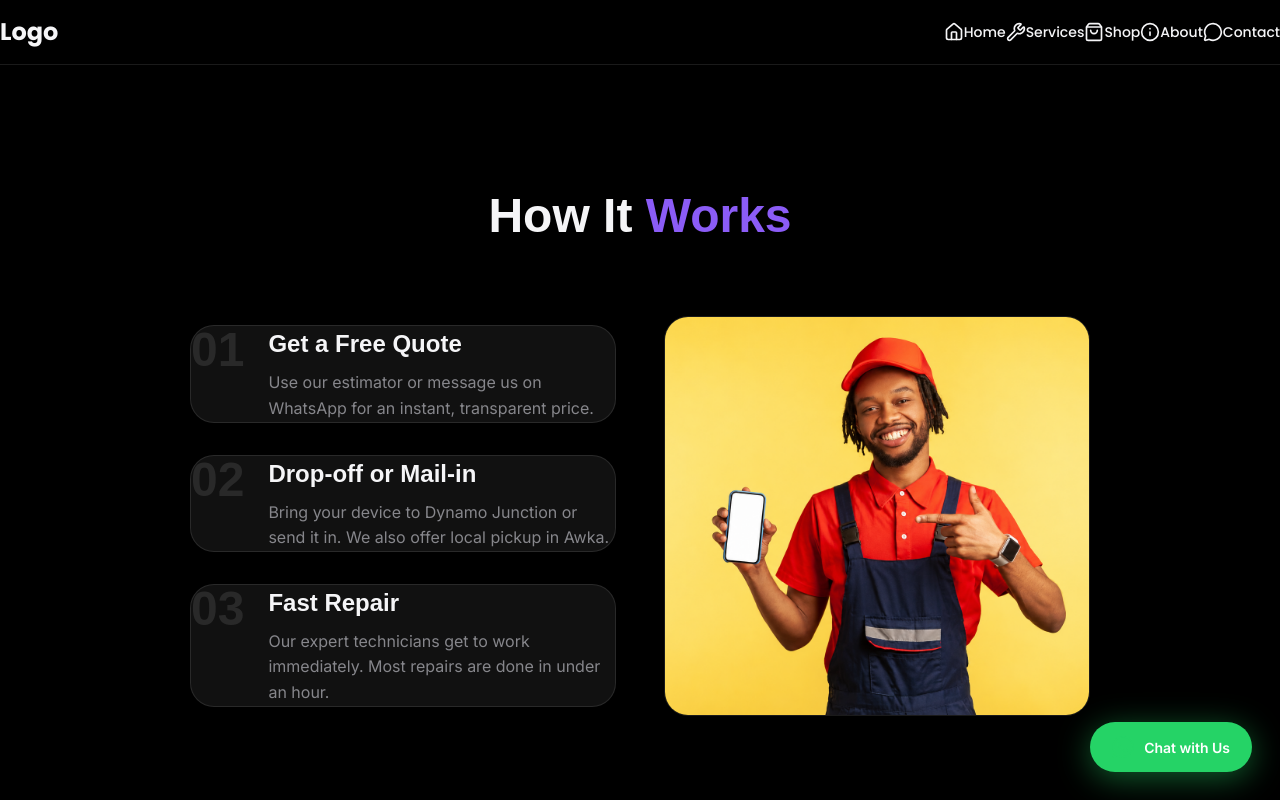
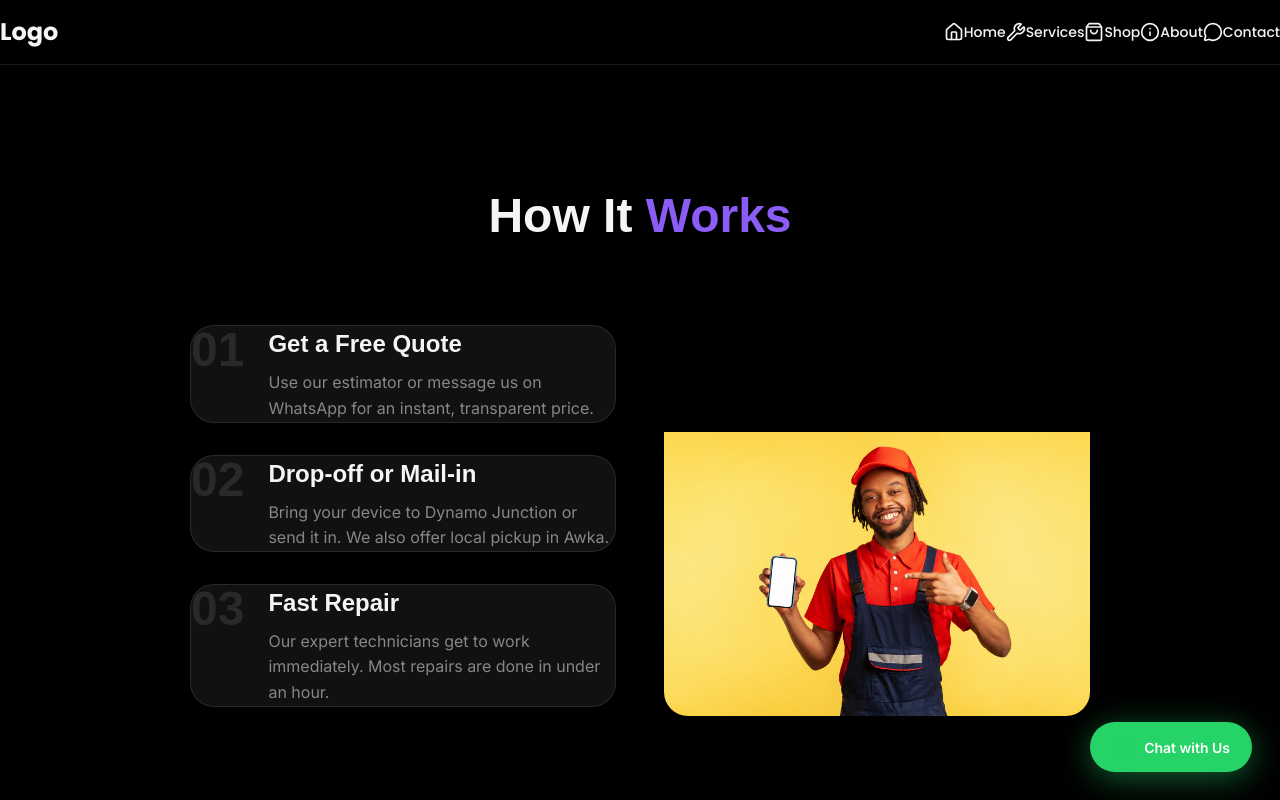
Before and after one commit to antihero999/ZIkFIX, a Next.js app: page /book in a window 1280 px wide. Shown: the top 800 px of the page. Built offline with nearby package versions, Linux system fonts and the light colour scheme.

Commit message:
Fix Zikfix man image scaling and layout

```diff
--- a/components/HowItWorksSection.tsx
+++ b/components/HowItWorksSection.tsx
@@ -100,13 +100,13 @@ export default function HowItWorksSection() {
             whileInView={{ opacity: 1, x: 0 }}
             viewport={{ once: true }}
             transition={{ duration: 0.7 }}
-            className="relative w-full h-[500px] lg:h-full min-h-[400px] rounded-3xl overflow-hidden border border-[var(--color-border-subtle)]"
+            className="relative w-full h-[400px] lg:h-full min-h-[400px] rounded-3xl overflow-hidden flex items-end justify-center"
           >
             <img
               src="/zikfix man.png"
               alt="Zikfix Professional"
               loading="lazy"
-              className="w-full h-full object-cover"
+              className="w-full h-full object-contain object-bottom"
             />
           </motion.div>
         </div>
```
